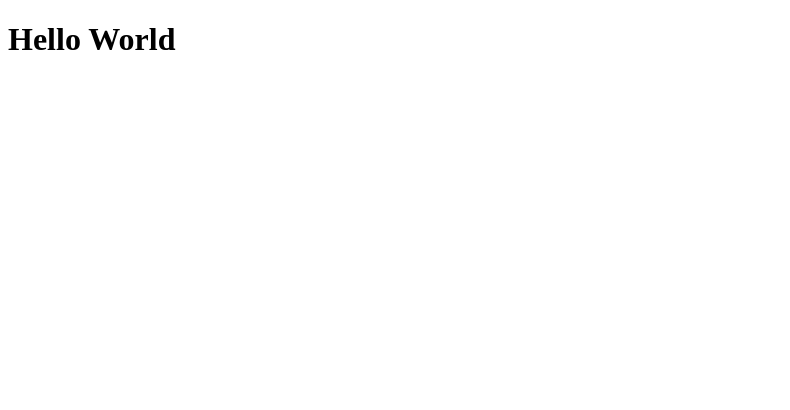
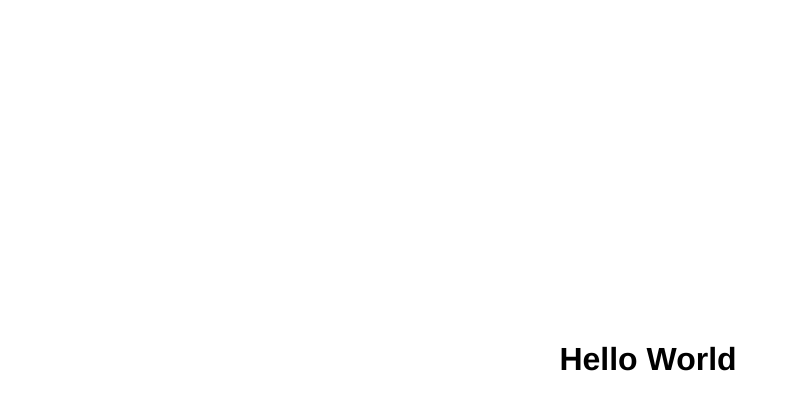
Before and after one commit to tomgauth/hello, a plain HTML site: page index.html in a window 1280 px wide. Shown: the whole page, without its empty margins (0-790 px from the left). Drawn offline with Linux system fonts and the light colour scheme.

Commit message:
Center H1

```diff
--- a/index.html
+++ b/index.html
@@ -4,6 +4,17 @@
   	<title></title>
   	<meta charset="utf-8">
   </head>
+  <style type="text/css">
+    h1 {
+    	position: absolute;
+    	top: 40%;
+    	width: 100%;
+    	text-align: center;
+    	font-family: Helvetica;
+    	font-size: 100;
+    	text-align: center;
+    }
+  </style>
   <body>
   	<h1>Hello World</h1>
   </body>
```
